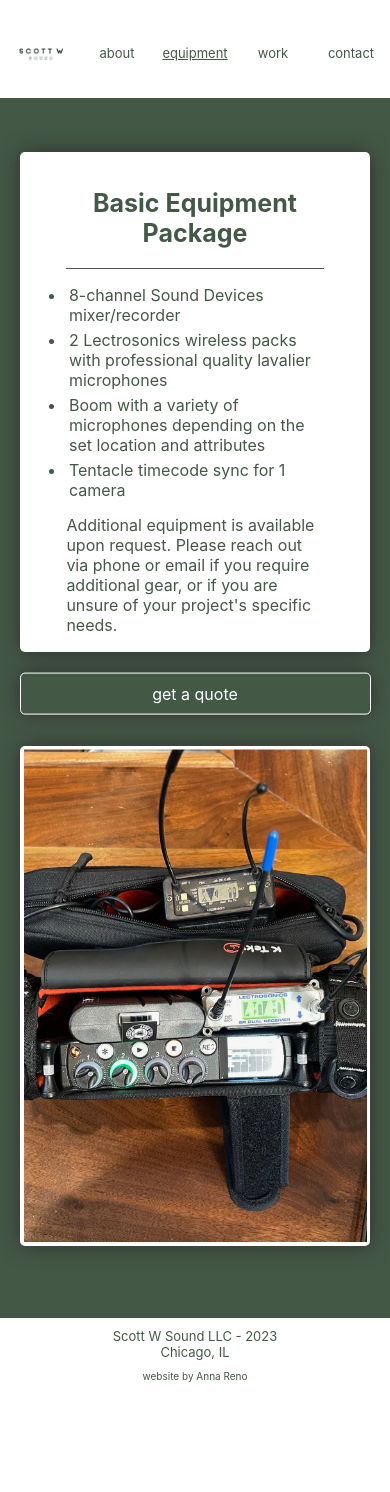
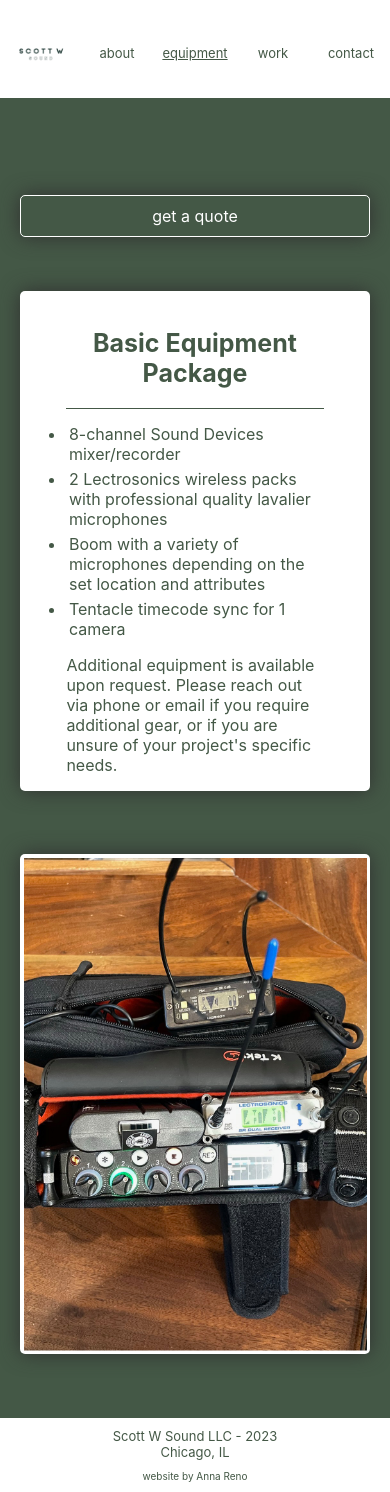
Before and after one commit to scottwsound/ScottWSound_Site, a React (Create React App) app: page /equipment in a window 390 px wide. Before the commit the page ends 1392 px from the top, so only its background shows below. Built offline with nearby package versions, Linux system fonts and the light colour scheme.

Commit message:
changed breakpoint for mobile styling

```diff
--- a/src/pages/About/About.css
+++ b/src/pages/About/About.css
@@ -1,5 +1,5 @@
 #about-page-container {
-    @media only screen and (max-width: 750px) {
+    @media only screen and (max-width: 1200px) {
         height: 1100px;
     }
 }
@@ -9,7 +9,7 @@
     justify-content: center;
     align-items: center;
 
-    @media only screen and (max-width: 750px) {
+    @media only screen and (max-width: 1200px) {
         flex-direction: column;
         margin-top: 75px;
     }
@@ -23,7 +23,7 @@
     align-items: flex-start;
     padding: 4%;
 
-    @media only screen and (max-width: 750px) {
+    @media only screen and (max-width: 1200px) {
         width: 90%;
         justify-content: center;
     }
--- a/src/pages/Contact/Contact.css
+++ b/src/pages/Contact/Contact.css
@@ -1,12 +1,12 @@
 #contact-page-content {
-    @media only screen and (max-width: 750px) {
+    @media only screen and (max-width: 1200px) {
         position: relative;
     }
 }
 
 #contact-page-subtitle {
 
-    @media only screen and (max-width: 750px) {
+    @media only screen and (max-width: 1200px) {
         position: absolute;
         top: 8%;
         left: 50%;
@@ -20,11 +20,11 @@
     height: 0;
     margin-bottom: 40px;
     position: absolute;
-    top: 35%;
+    top: 33%;
     left: 50%;
     transform: translate(-50%, -50%);
 
-    @media only screen and (max-width: 750px) {
+    @media only screen and (max-width: 1200px) {
         height: 100px;
         position: absolute;
         top: 22%;
@@ -37,7 +37,7 @@
     background-color: var(--secondary);
     color: var(--primary);
     position: absolute;
-    top: 35%;
+    top: 33%;
     left: 50%;
     transform: translate(-50%, -50%);
     border-radius: 50px;
@@ -46,7 +46,7 @@
     box-shadow: var(--box-shadow);
     width: 40%;
 
-    @media only screen and (max-width: 750px) {
+    @media only screen and (max-width: 1200px) {
         height: 40px;
         width: 350px;
         position: absolute;
@@ -92,7 +92,8 @@
 }
 
 #contact-page-text {
-    @media only screen and (max-width: 750px) {
+
+    @media only screen and (max-width: 1200px) {
         position: absolute;
         top: 57%;
         left: 50%;
@@ -106,7 +107,7 @@
 .contact-links-container {
     align-items: center;
 
-    @media only screen and (max-width: 750px) {
+    @media only screen and (max-width: 1200px) {
         position: absolute;
         top: 90%;
         left: 50%;
--- a/src/pages/Contact/Contact.jsx
+++ b/src/pages/Contact/Contact.jsx
@@ -46,6 +46,9 @@
           }
 
         </div>
+        <br/>
+        <br/>
+        <br/>
 
         <div className="page-text" id="contact-page-text">
           <ul>Please include the below information to receive an accurate quote:
--- a/src/pages/Equipment/Equipment.css
+++ b/src/pages/Equipment/Equipment.css
@@ -1,6 +1,9 @@
 #equipment-page-container {
-    @media only screen and (max-width: 750px) {
-        height: 1200px;
+    @media only screen and (max-width: 1200px) {
+        height: 1300px;
+        justify-content: flex-start;
+        align-items: center;
+
     }
 }
 
@@ -9,9 +12,18 @@
     justify-content: space-evenly;
     align-items: flex-start;
 
-    @media only screen and (max-width: 750px) {
+    @media only screen and (max-width: 1200px) {
         position: relative;
         width: 90%;
+    }
+}
+
+#equipment-links-container {
+    @media only screen and (max-width: 1200px) {
+        z-index: 10;
+        width: 388px;
+        margin: 0;
+        padding: 0;
     }
 }
 
@@ -27,33 +39,22 @@
     border-radius: 5px;
     box-shadow: var(--box-shadow);
 
-    @media only screen and (max-width: 750px) {
+    @media only screen and (max-width: 1200px) {
         position: absolute;
-        top: 24.5%;
+        top: 20%;
         left: 50%;
         transform: translate(-50%, -50%);
         width: 350px;
     }
 }
 
-#equipment-links-container {
-    @media only screen and (max-width: 750px) {
+#equipment-page-image {
+    @media only screen and (max-width: 1200px) {
         position: absolute;
-        top: 82%;
-        left: 50%;
-        transform: translate(-50%, -50%);
-        z-index: 10;
-    }
-}
-
-#equipment-page-image {
-    @media only screen and (max-width: 750px) {
-        position: absolute;
-        top: 74%;
+        top: 72%;
         left: 50%;
         transform: translate(-50%, -50%);
         width: 350px;
-
     }
 }
 
--- a/src/pages/Equipment/Equipment.jsx
+++ b/src/pages/Equipment/Equipment.jsx
@@ -33,6 +33,7 @@
 
     return (
       <div className="page-container" id="equipment-page-container">
+
         <div className="links-container" id="equipment-links-container">
           <Link to="/contact" className="page-link">get a quote</Link>
         </div>
@@ -59,6 +60,7 @@
             <div className="image-wrapper">
               <img className="image" src={currentImage} />
             </div>
+
             <div className="arrows-container">
               <img src={arrow} className="arrow left-arrow" onClick={back}/>
               <img src={arrow} className="arrow right-arrow" onClick={forward}/>
--- a/src/pages/Home/Home.css
+++ b/src/pages/Home/Home.css
@@ -6,7 +6,7 @@
     justify-content: center;
     align-items: center;
 
-    @media only screen and (max-width: 750px) {
+    @media only screen and (max-width: 1200px) {
       height: min(800px, 95vh);
       justify-content: flex-start;
       width: 100%;
@@ -22,14 +22,14 @@
     justify-content: center;
     align-items: center;
 
-    @media only screen and (max-width: 750px) {
+    @media only screen and (max-width: 1200px) {
       height: 60%;
     }
 
 }
 
 #home-logo {
-  @media only screen and (max-width: 750px) {
+  @media only screen and (max-width: 1200px) {
     height: 300px;
   }
 }
```
Also changed, not shown: src/pages/App/App.css (+7 -7 lines), src/pages/Work/Work.css (+7 -7 lines).
